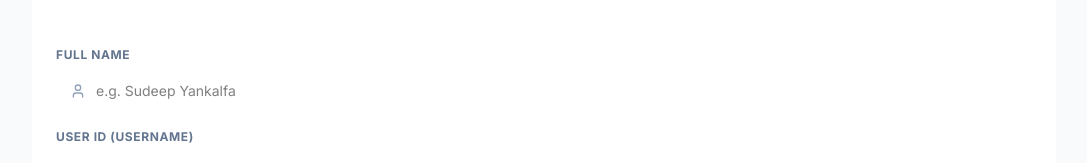
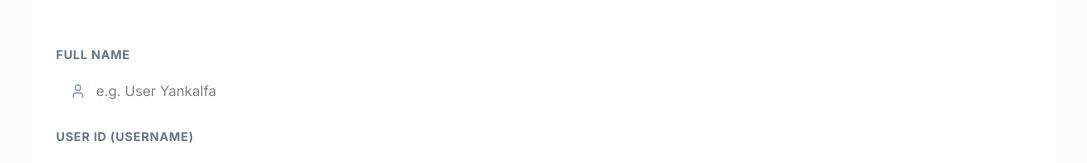
Before and after one commit to sudeepyankalfa-afk/cardscribe--1-, a React (Vite) app: page / in a window 1280 px wide. Shown: the part 445-608 px from the top of the page, without its empty margins (96-1183 px from the left). Built offline with nearby package versions, Linux system fonts and the light colour scheme; a web font is replaced by a local one.

Commit message:
Update placeholder text in AuthScreen component

```diff
--- a/src/components/AuthScreen.tsx
+++ b/src/components/AuthScreen.tsx
@@ -199,7 +199,7 @@ export function AuthScreen() {
                     required
                     value={fullName}
                     onChange={(e) => setFullName(e.target.value)}
-                    placeholder="e.g. Sudeep Yankalfa"
+                    placeholder="e.g. User Yankalfa"
                     className="w-full pl-10 pr-4 py-3 rounded-xl border border-slate-205 dark:border-slate-800 focus:outline-none focus:border-blue-500 dark:focus:border-blue-500 bg-transparent text-sm text-slate-850 dark:text-slate-100"
                     id="signup-input-fullname"
                   />
```
